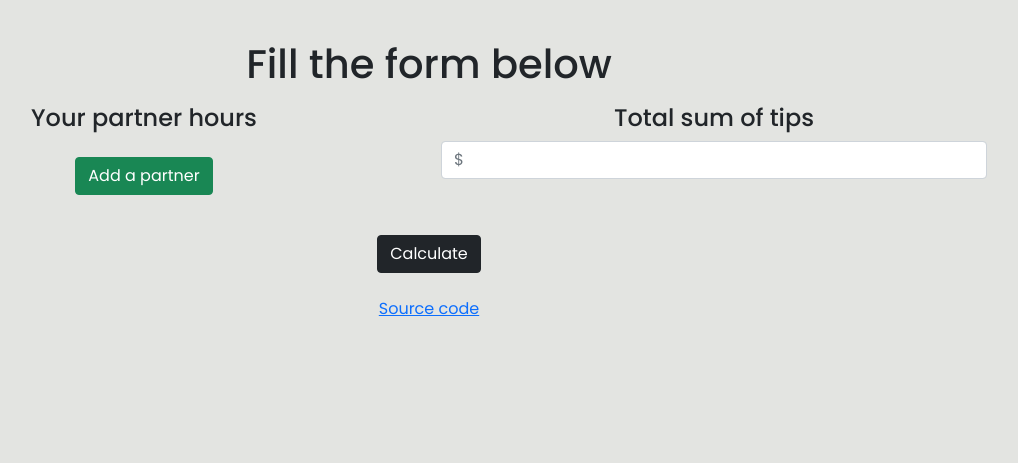
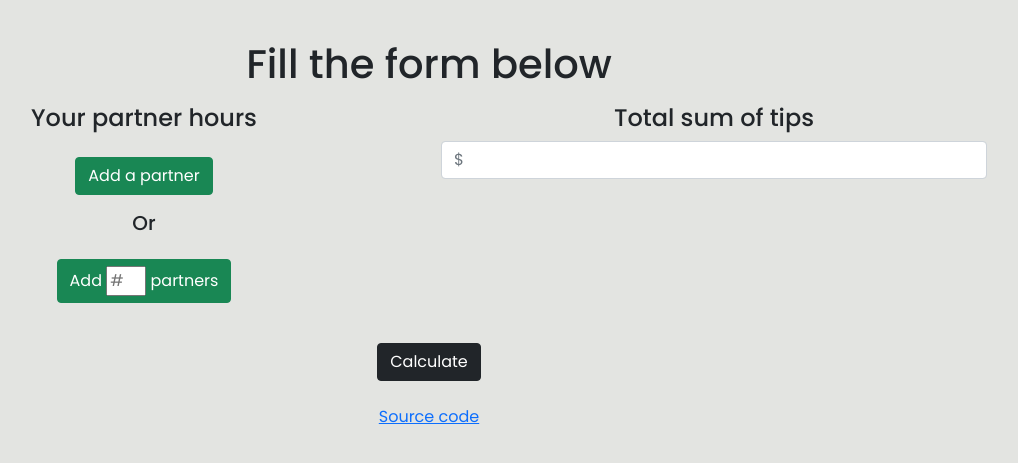
Before and after one commit to drew-mack/AmazingSbuxTipsCalc, a Flask app: page /entry in a window 1280 px wide. Shown: the top 463 px of the page, without its empty margins (211-1229 px from the left). Run offline with Flask 2, Linux system fonts and the light colour scheme; some libraries are stand-ins or nearby versions.

Commit message:
Added multi partner add button

```diff
--- a/templates/entry.html
+++ b/templates/entry.html
@@ -18,6 +18,8 @@
         <div class="col-sm">
             <h4>Your partner hours</h4>
             <button type="button" style="margin: 2vh;" class="addPartner btn btn-success">Add a partner</button><br>
+            <h5>Or</h5>
+            <button type="button" style="margin: 2vh;" class="addPartners btn btn-success">Add <input style="max-width: 40px;" placeholder="#" id="partnersQty"> partners</button><br>
         </div>
         <div class="col-sm">
             <h4>Total sum of tips</h4>
@@ -42,13 +44,27 @@
     $(document).on('click', '.addPartner', function(){
     partners ++;
     document.getElementById("qty").value = `${partners}`;
-	var html = `
+    var html = `
         <div style="margin-top: 2vh; margin-bottom: 2vh;">
             <input class="form-control" placeholder="Partner name (optional)" autocomplete="off" type="text" name="name_${partners}">
             <input class="form-control" step="0.01" min="0" placeholder="Partner #${partners} hours" type="number" name="Person ${partners}">
         </div>`;
-  $(this).parent().append(html);
+    $(this).parent().append(html);
 });
+    $(document).on('click', '.addPartners', function(){
+        currentReq= document.getElementById("partnersQty").value
+        for(i=1; i<=currentReq; i++)
+        {
+            partners++;
+            document.getElementById("qty").value = `${partners}`;
+            var html = `
+                <div style="margin-top: 2vh; margin-bottom: 2vh;">
+                    <input class="form-control" placeholder="Partner name (optional)" autocomplete="off" type="text" name="name_${partners}">
+                    <input class="form-control" step="0.01" min="0" placeholder="Partner #${partners} hours" type="number" name="Person ${partners}">
+                </div>`;
+            $(this).parent().append(html);
+        };
+    });
 function meme(){
     const content = document.getElementById("content");
     const meme = document.getElementById("meme");
```
